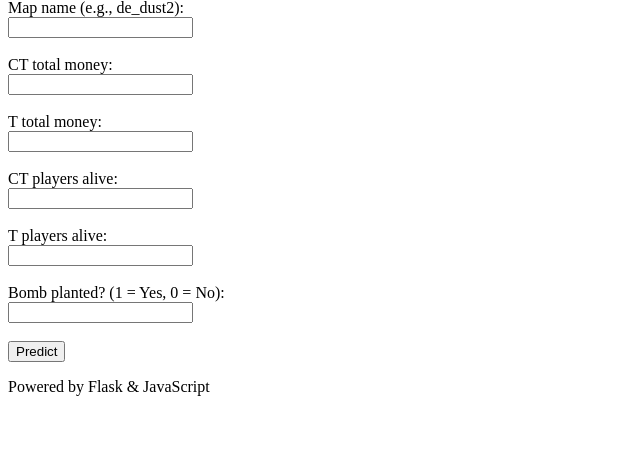
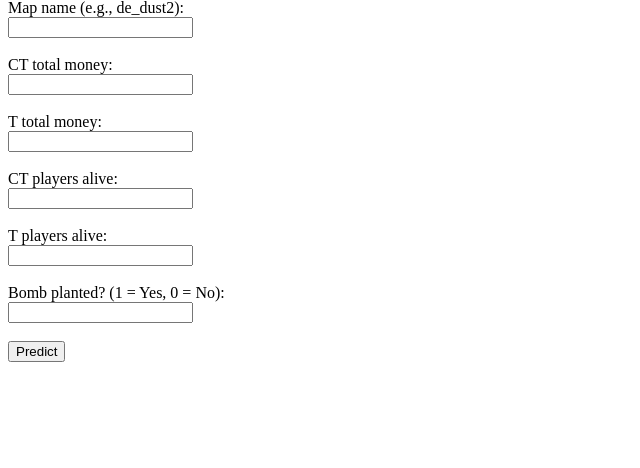
Before and after one commit to TempeHS/2025SE_Gianfranco.M_CSAI, a Flask app: page / in a window 1280 px wide. Shown: the part 115-583 px from the top of the page, without its empty margins (0-640 px from the left). Run offline with Flask 3, Linux system fonts and the light colour scheme; parts of the project's set-up code (start-up, migrations or seed data) failed here and were passed over.

```diff
--- a/website_deployment/predict-round-winner-app/src/templates/base.html
+++ b/website_deployment/csai-app/src/templates/base.html
@@ -17,8 +17,5 @@
       </ul>
     </nav>
     <main>{% block content %} {% endblock %}</main>
-    <footer>
-      <p>Powered by Flask & JavaScript</p>
-    </footer>
   </body>
 </html>
```
Also changed, not shown: README.md, website_deployment/csai-app/requirements.txt (renamed from website_deployment/predict-round-winner-app/requirements.txt), website_deployment/csai-app/src/main.py (renamed from website_deployment/predict-round-winner-app/src/main.py), website_deployment/csai-app/src/model.py (renamed from website_deployment/predict-round-winner-app/src/model.py), website_deployment/csai-app/src/static/css/styles.css (renamed from website_deployment/predict-round-winner-app/src/static/css/styles.css), website_deployment/csai-app/src/static/js/scripts.js (renamed from website_deployment/predict-round-winner-app/src/static/js/scripts.js), website_deployment/csai-app/src/templates/index.html (renamed from website_deployment/predict-round-winner-app/src/templates/index.html), website_deployment/csai-app/src/templates/result.html (renamed from website_deployment/predict-round-winner-app/src/templates/result.html), website_deployment/csai-app/src/utils/data_preprocessor.py (renamed from website_deployment/predict-round-winner-app/src/utils/data_preprocessor.py), 1 other file.
